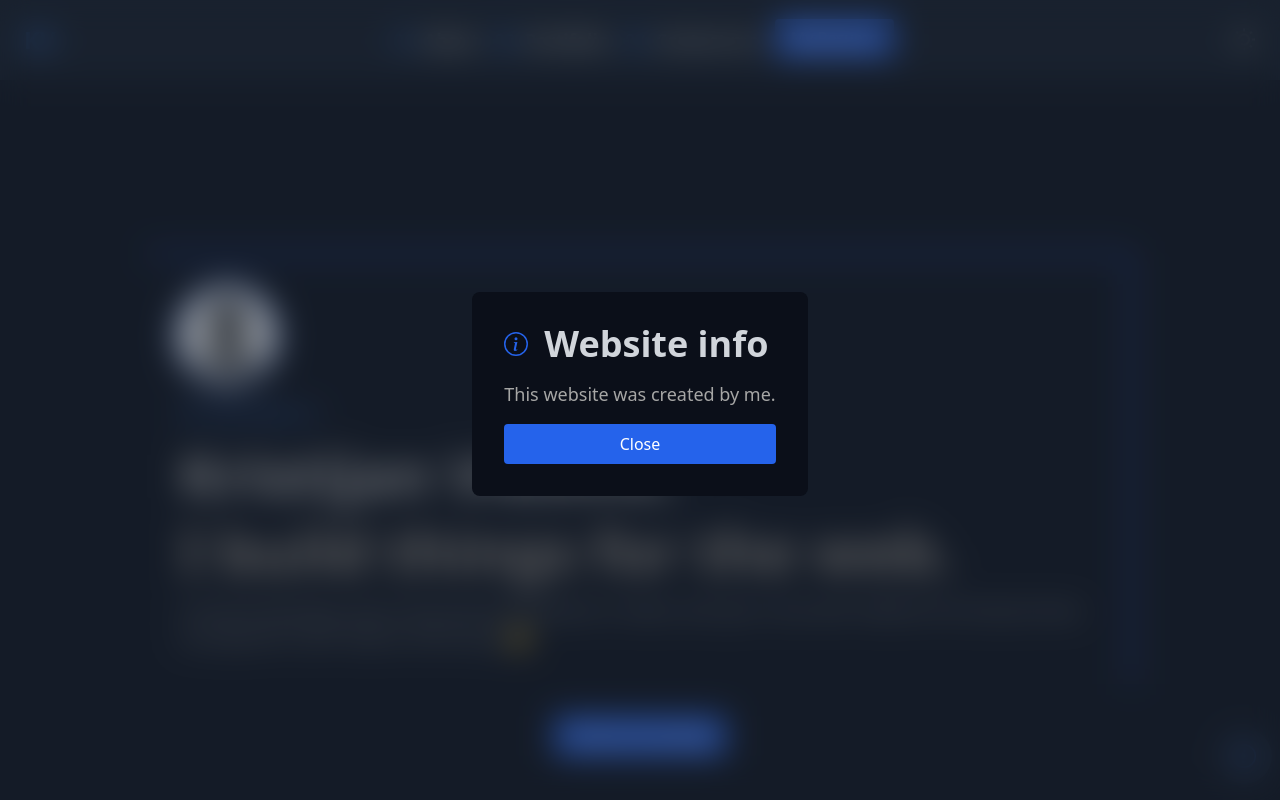
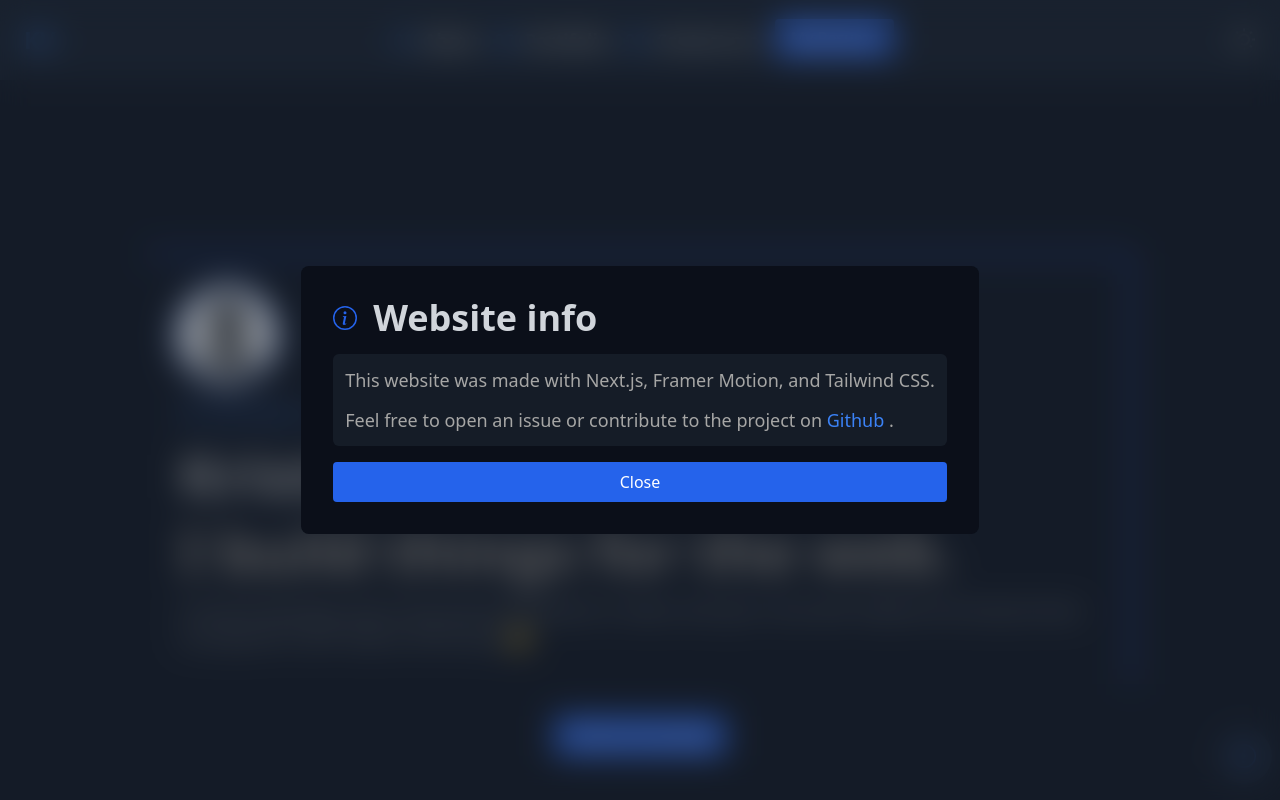
Before and after one commit to Kristijan007v/app, a Next.js app: page / in a window 1280 px wide. Both pictures are taken after a click on the button 1244 px from the left and 756 px from the top of the page. Shown: the top 800 px of the page. Built offline with nearby package versions, Linux system fonts and the light colour scheme.

Commit message:
Added content, fixed typos, fixed Info overlay bugs - childrend propagation

```diff
--- a/components/Backdrop/Backdrop.js
+++ b/components/Backdrop/Backdrop.js
@@ -165,6 +165,7 @@ export default function Backdrop({
       {closeButton && <ButtonDefault text={"Close"} onclick={onclick} />}
 
       <motion.div
+        onClick={(e) => e.stopPropagation()}
         variants={
           animationType == "bottom"
             ? dropInBottom
--- a/components/InfoOverlay/InfoOverlay.js
+++ b/components/InfoOverlay/InfoOverlay.js
@@ -1,3 +1,4 @@
+import { Link } from "next/link";
 import React from "react";
 import Backdrop from "../Backdrop/Backdrop";
 import ButtonDefault from "../Buttons/ButtonDefault";
@@ -6,12 +7,25 @@ import Textbox from "../Textbox/Textbox";
 export default function InfoOverlay({ closeOverlay }) {
   return (
     <Backdrop onclick={closeOverlay} animationType={"bottom"} modal>
-      <div className="mb-3">
+      <div className="m-3">
         <Textbox
           title={"Website info"}
-          text={"This website was created by me."}
+          text={
+            "This website was made with Next.js, Framer Motion, and Tailwind CSS."
+          }
           closeModal={closeOverlay}
-        />
+          footer
+        >
+          Feel free to open an issue or contribute to the project on
+          <a
+            className="text-blue-500 underline-offset-4 hover:underline"
+            href="https://github.com/Kristijan007v/kristijan-me"
+          >
+            {" "}
+            Github{" "}
+          </a>
+          .
+        </Textbox>
       </div>
     </Backdrop>
   );
--- a/components/PortifolioCard/PortifolioCard.js
+++ b/components/PortifolioCard/PortifolioCard.js
@@ -11,19 +11,19 @@ export default function PortifolioCard({ reverse }) {
       id: 1,
       year: "2020",
       name: "Crofloor.com",
-      desc: "Lorem ipsum dolor sit amet, consectetur adipiscing elit.",
-      programmingLanguages: "Next.js | Tailwind | Strapi CMS",
-      href: "https://crofloor.com/",
+      desc: "My latest website was made for Požgaj Group to strengthen its position on the market and redesign its parquet brand.",
+      programmingLanguages: "Next.js | Tailwind | Wordpress CMS",
+      href: "https://crofloor.vercel.app/",
       src: "/images/portifolio/crofloor.png",
     },
     {
       id: 2,
-      year: "2020",
+      year: "2019",
       name: "BDF Logistics d.o.o",
-      desc: "Lorem ipsum dolor sit amet, consectetur adipiscing elit.",
-      programmingLanguages: "HTML | CSS | JS | PHP",
+      desc: "BDF Logistics is a transportation company that delivers goods all around Europe and the goal was to make a simple website with all the needed informations.",
+      programmingLanguages: "Wordpress CMS | Divi | JS",
       href: "https://bdf-logistics.hr/",
-      src: "/images/portifolio/crofloor.png",
+      src: "/images/portifolio/bdf-logistics.png",
     },
   ];
 
--- a/components/Textbox/Textbox.js
+++ b/components/Textbox/Textbox.js
@@ -2,7 +2,14 @@ import React from "react";
 import ButtonDefault from "../Buttons/ButtonDefault";
 import InfoIcon from "../Icons/InfoIcon";
 
-export default function Textbox({ title, text, type, closeModal }) {
+export default function Textbox({
+  title,
+  text,
+  type,
+  closeModal,
+  footer,
+  children,
+}) {
   return (
     <div className="flex flex-col items-center space-y-4 rounded-lg bg-lightSecondaryGray p-8 dark:bg-primaryBg">
       <div className="flex flex-col space-y-4">
@@ -12,7 +19,13 @@ export default function Textbox({ title, text, type, closeModal }) {
             {title}
           </h4>
         </div>
-        <p className="p__default">{text}</p>
+        {/* Footer */}
+
+        <p className="p__default flex flex-col space-y-3 rounded-md bg-secondaryGray p-3">
+          <span>{text}</span>
+          <span>{children}</span>
+        </p>
+
         <ButtonDefault text={"Close"} onclick={closeModal} />
       </div>
     </div>
```
Also changed, not shown: 2 other files (tests, documents, lock files or other folders).
